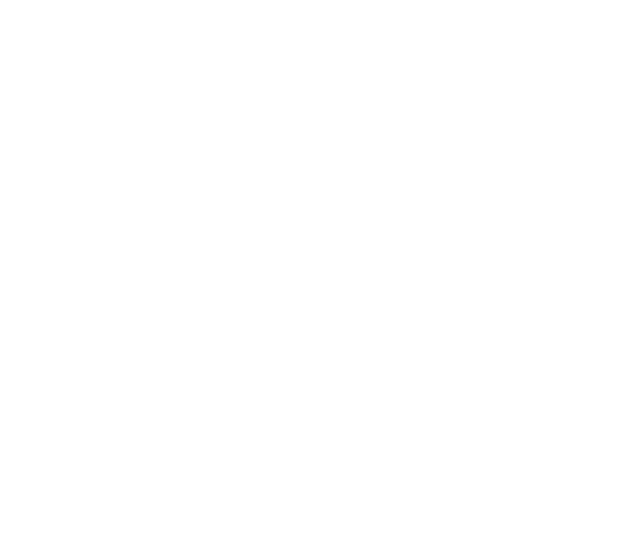
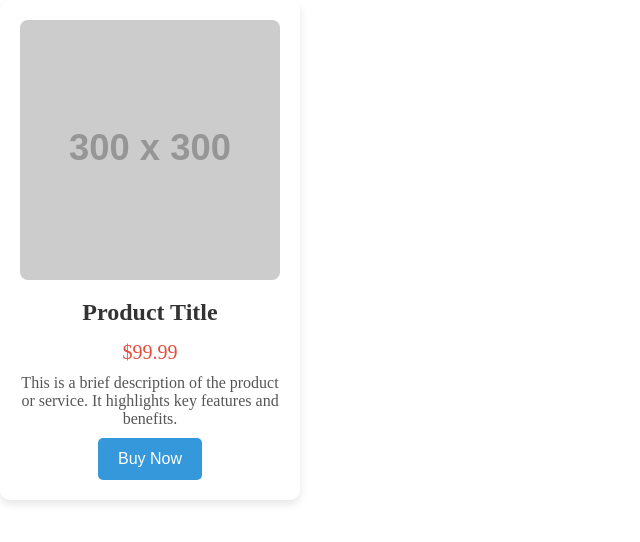
Before and after one commit to acciojob/pricing-card-kartik120-pk, a website: page main.html in a window 1280 px wide. Shown: the whole page, without its empty margins (0-640 px from the left). Drawn offline with Linux system fonts and the light colour scheme; placeholder pictures from the web are drawn by us.

Commit message:
created a submission

```diff
--- a/main.html
+++ b/main.html
@@ -1,16 +1,18 @@
 <!DOCTYPE html>
-
-<html>
-
+<html lang="en">
 <head>
-	<link rel="stylesheet" href="styles.css">
+  <meta charset="UTF-8">
+  <meta name="viewport" content="width=device-width, initial-scale=1.0">
+  <title>Product Card</title>
+  <link rel="stylesheet" href="styles.css">
 </head>
-
 <body>
-	<!-- the entire body must be written by student -->
-    <script type="text/javascript" src="./script.js">
-</script>
-
+  <div class="card">
+    <img src="https://via.placeholder.com/300" alt="Product Image" class="card-image">
+    <h1 class="card-title">Product Title</h1>
+    <p class="card-price">$99.99</p>
+    <p class="card-description">This is a brief description of the product or service. It highlights key features and benefits.</p>
+    <button class="buy-now">Buy Now</button>
+  </div>
 </body>
-
 </html>
--- a/styles.css
+++ b/styles.css
@@ -1 +1,58 @@
-/*  your css code here. If applicable */
+/* Basic reset for margin and padding */
+* {
+  margin: 0;
+  padding: 0;
+  box-sizing: border-box;
+}
+
+
+
+/* Card container styling */
+.card {
+  width: 300px;
+  padding: 20px;
+  background-color: white;
+  box-shadow: 0 4px 8px rgba(0, 0, 0, 0.1);
+  border-radius: 10px;
+  text-align: center;
+}
+
+/* Card image styling */
+.card-image {
+  width: 100%;
+  height: auto;
+  border-radius: 8px;
+}
+
+/* Card title styling */
+.card-title {
+  font-size: 24px;
+  color: #333;
+  margin: 15px 0;
+}
+
+/* Card price styling */
+.card-price {
+  font-size: 20px;
+  color: #e74c3c;
+  margin: 10px 0;
+}
+
+/* Card description styling */
+.card-description {
+  font-size: 16px;
+  color: #555;
+  margin: 10px 0;
+}
+
+/* Buy Now button styling */
+.buy-now {
+  padding: 12px 20px;
+  background-color: #3498db;
+  color: white;
+  font-size: 16px;
+  border: none;
+  border-radius: 5px;
+  cursor: pointer;
+  transition: background-color 0.3s ease;
+}
```
